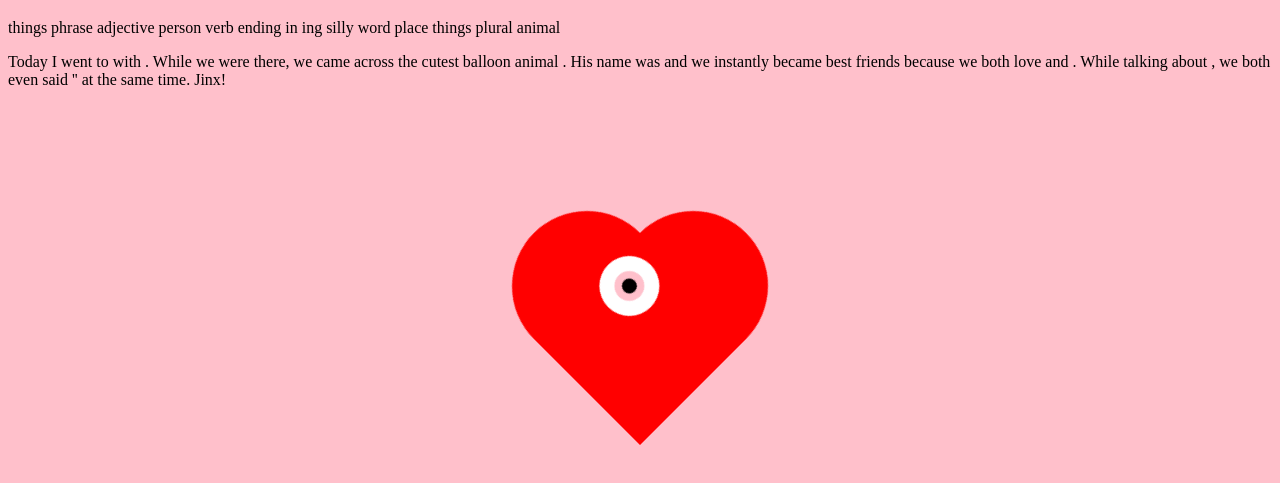
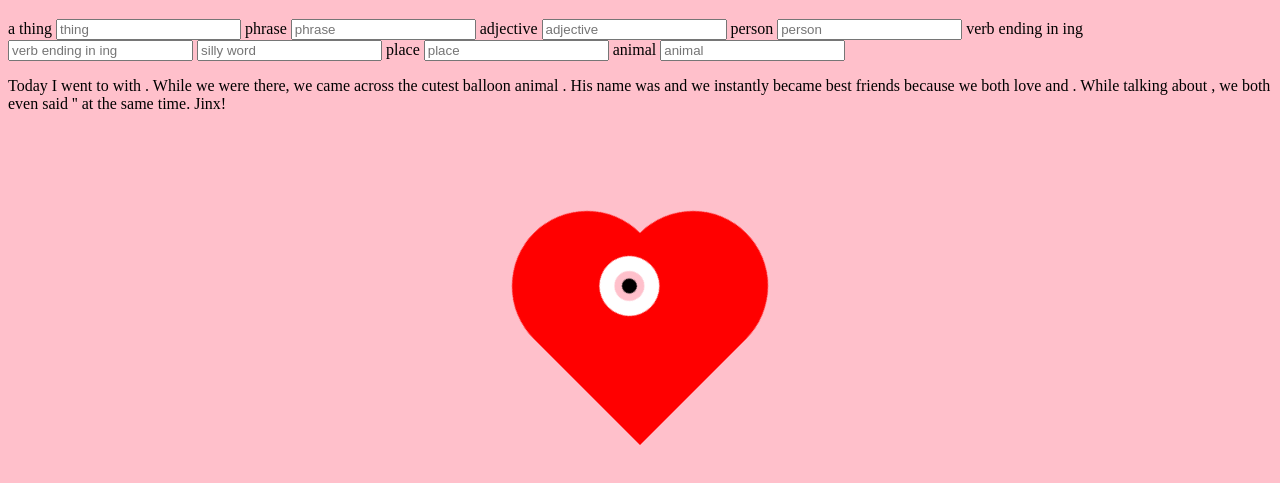
Before and after one commit to derrickhughes28/MadLibs, a plain HTML site: page index.html in a window 1280 px wide. Shown: the part 61-544 px from the top of the page. Drawn offline with Linux system fonts and the light colour scheme.

Commit message:
please please work

```diff
--- a/index.html
+++ b/index.html
@@ -1,5 +1,11 @@
 <!DOCTYPE html>
 <html lang="en">
+<head>
+  <meta charset="UTF-8">
+  <meta name="viewport" content="width=device-width, initial-scale=1.0">
+  <title>Document</title>
+</head>
+<body>
   <div class="back"></div>
   <div class="heart">
     <div class="oval"></div>
@@ -8,17 +14,35 @@
   </div>
   <link rel="stylesheet" href="./style.css">
   <h1>Madlibs: Balloon Animal</h1>
-<p>things
-phrase
-adjective
-person
-verb ending in ing
-silly word
-place
-things plural
-animal
-</p>
+
+
+        <label for="name">a thing
+    <input type="text" placeholder="thing" name="thing"></label>
+    <label for="name">phrase
+    <input type="text " placeholder="phrase" name="phrase">
+  </label>
+  <label for="name">adjective
+    <input type="text " placeholder="adjective" name="adjective">
+  </label>
+  <label for="name">person
+    <input type="text " placeholder="person" name="person">
+  </label>
+  <label for="name">verb ending in ing
+    <input type="text " placeholder="verb ending in ing" name="verb ending in ing">
+  </label>
+  <label for="name"silly word>
+    <input type="text " placeholder="silly word" name="silly word">
+  </label>
+  <label for="name">place
+    <input type="text " placeholder="place" name="place">
+  </label>
+  <label for="name">animal
+    <input type="text " placeholder="animal" name="animal">
+  </label>
+
   <p> Today I went to with .
       While we were there, we came across the cutest balloon animal .
       His name was and we instantly became best friends because we both love and .
       While talking about , we both even said '' at the same time. Jinx! </p>
+</body>
+</html>
```
Lines whose indentation alone changed are shown as unchanged.
